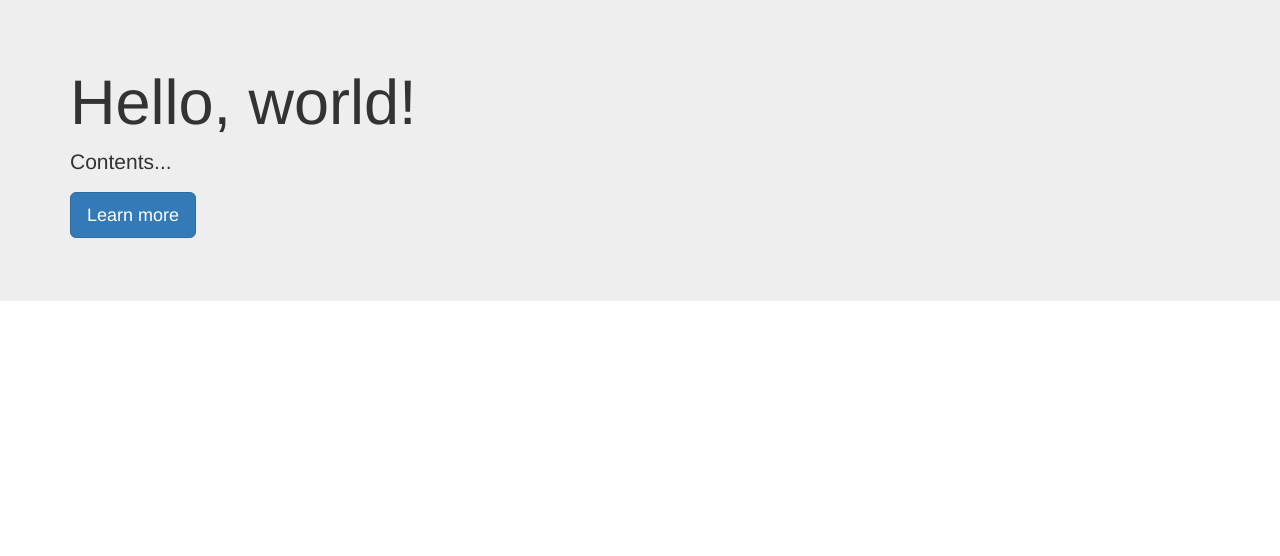
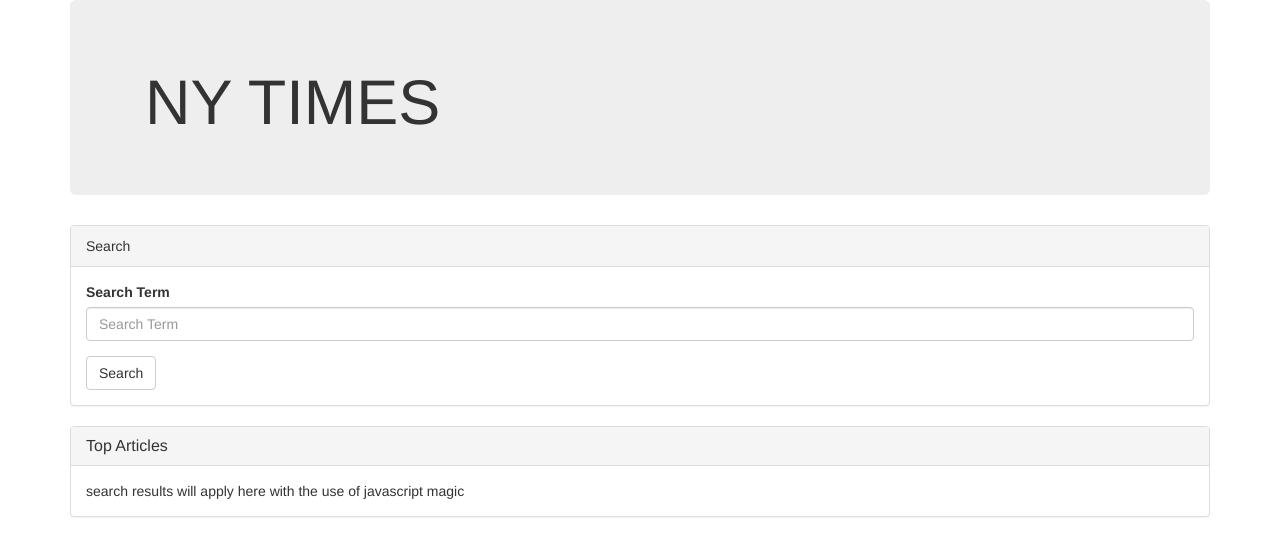
Before and after one commit to GoodPBC/NewYorkTimesSearch, a plain HTML site: page index.html in a window 1280 px wide. Drawn offline with Linux system fonts and the light colour scheme.

Commit message:
add search

```diff
--- a/index.html
+++ b/index.html
@@ -13,15 +13,33 @@
     <script src="search.js"></script>
 </head>
 <body>
+<div class="container" id="app">
 <div class="jumbotron">
 	<div class="container">
-		<h1>Hello, world!</h1>
-		<p>Contents...</p>
-		<p>
-			<a class="btn btn-primary btn-lg">Learn more</a>
-		</p>
+		<h1>NY TIMES</h1>
 	</div>
 </div>
+    <div class="panel panel-default">
+        <div class="panel-heading">Search</div>
+        <div class="panel-body">
+            <form>
+                <div class="form-group">
+                    <label for="searchTerm">Search Term </label>
+                    <input type="text" class="form-control" id="searchTerm" placeholder="Search Term">
+                </div>
+                <button type="submit" class="btn btn-default">Search</button>
+            </form>
+        </div>
+    </div>
 
+    <div class="panel panel-default">
+        <div class="panel-heading">
+            <h3 class="panel-title">Top Articles</h3>
+        </div>
+        <div class="panel-body" id="showPosts">
+            search results will apply here with the use of javascript magic
+        </div>
+    </div>
+</div>
 </body>
 </html>
```
